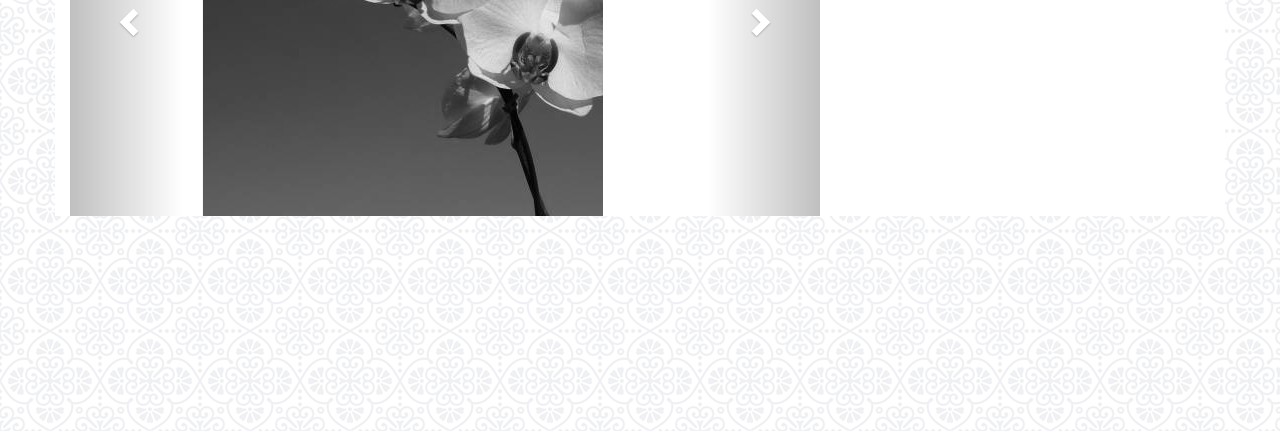
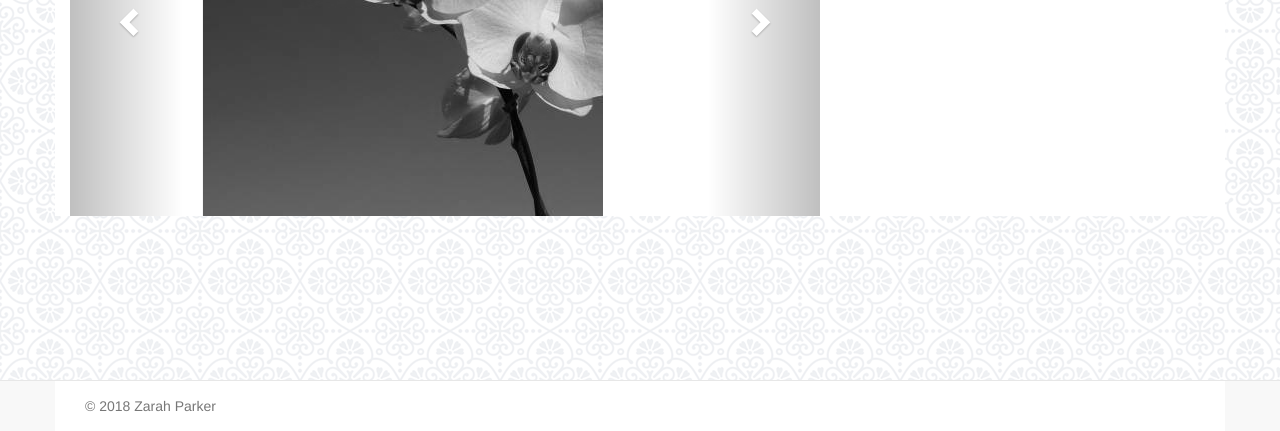
Before and after one commit to zarahelyse/Bootstrap-Portfolio, a plain HTML site: page portfolio.html in a window 1280 px wide. Shown: the part 369-800 px from the top of the page. Drawn offline with nearby package versions, Linux system fonts and the light colour scheme.

Commit message:
Update portfolio.html

```diff
--- a/portfolio.html
+++ b/portfolio.html
@@ -92,6 +92,12 @@
                 </div>
               </div>
             </div>
+       <div class="navbar navbar-default navbar-fixed-bottom">
+        <div class="container">
+          <p class="navbar-text center">© 2018 Zarah Parker
+          </p>
+        </div>
+    </div>
 
 
 
@@ -102,4 +108,5 @@
 
         </script>
 
-        </div></div></div></body></html>
+
+</body></html>
```
